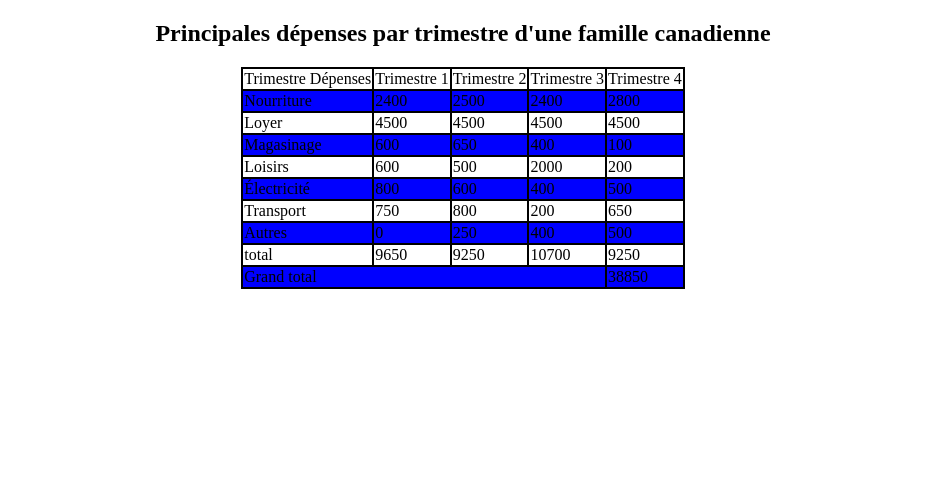
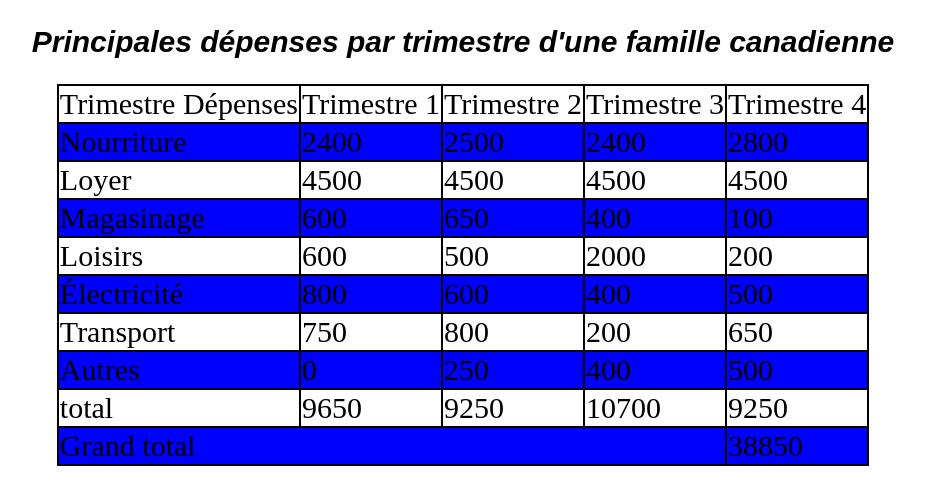
Before and after one commit to mima10/Labo3, a plain HTML site: page exercice2.html in a window 1280 px wide. Shown: the whole page, without its empty margins (177-1102 px from the left). Drawn offline with Linux system fonts and the light colour scheme.

Commit message:
update 3

```diff
--- a/exercice2.html
+++ b/exercice2.html
@@ -11,9 +11,15 @@
                 border-color: black;
                 border-collapse: collapse;
                 margin:auto;
+                font-family: "Times New Roman";
+                font-size: 30px;
+
         }
         h2 {
             text-align: center;
+            font-size: 30px;
+            font-family: "Arial";
+
         }
         tr:nth-child(even){
             background-color:blue;
@@ -25,10 +31,10 @@
     </style>
 </head>
 <body>
-    <h2>Principales dépenses par trimestre d'une famille canadienne</h2>
+    <h2><b><i>Principales dépenses par trimestre d'une famille canadienne</i></b></h2>
     <table>
         <tr>
-            <td>Trimestre Dépenses</td>
+            <td><style></style>Trimestre Dépenses</td>
             <td>Trimestre 1</td>
             <td>Trimestre 2</td>
             <td>Trimestre 3</td>
```
